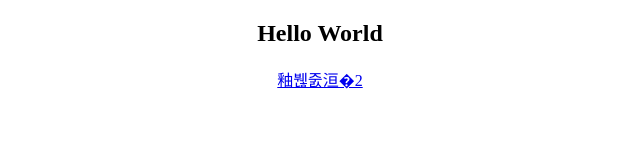
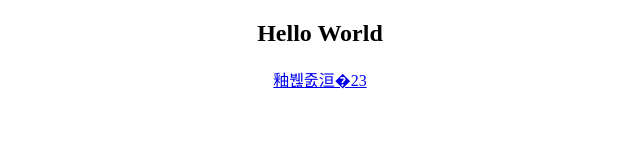
Before and after one commit to seopcicd/min-dev, a plain HTML site: page index.html in a window 1280 px wide. Shown: the full height of the page, 320-960 px from the left. Drawn offline with Linux system fonts and the light colour scheme.

Commit message:
Update index.html

```diff
--- a/index.html
+++ b/index.html
@@ -9,5 +9,5 @@
 </head>
 <body>
   <h2>Hello World</h2>
-  <a href="https://ms-sh0728.tistory.com/">블로그2</a>
+  <a href="https://ms-sh0728.tistory.com/">블로그23</a>
 </body>
```
